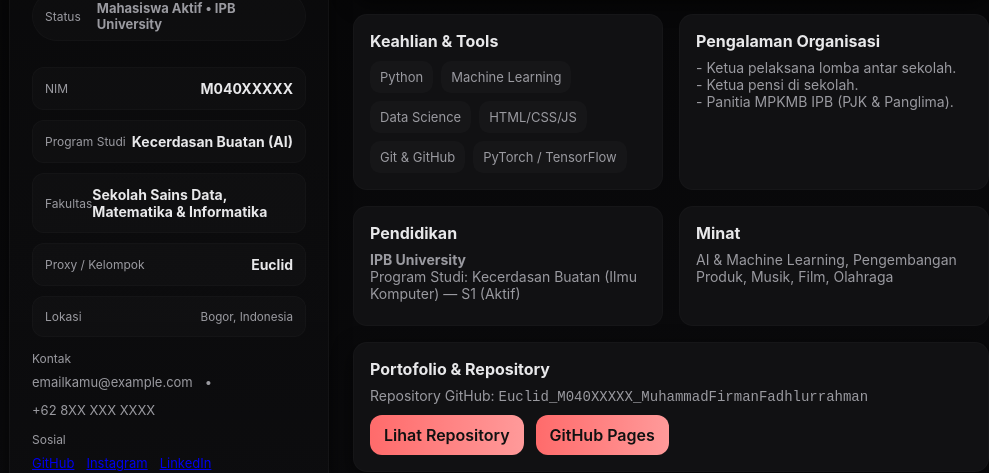
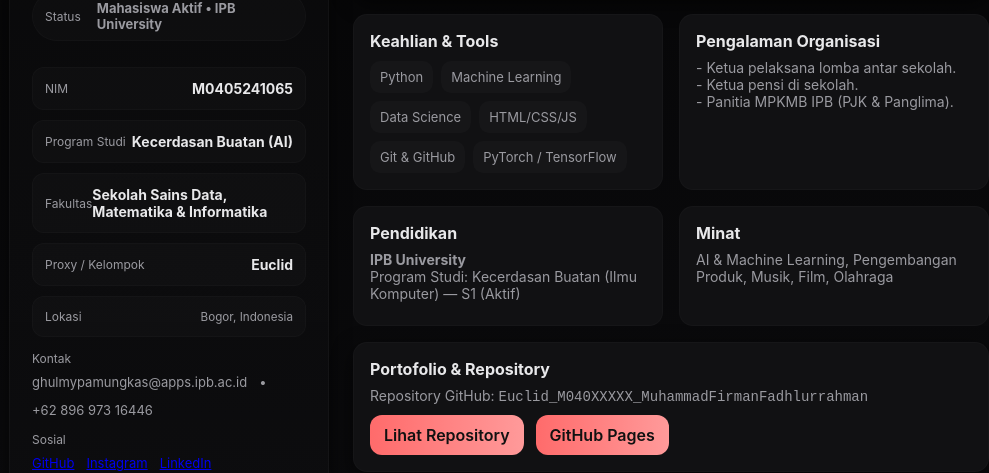
Before and after one commit to firman-gel/abi, a plain HTML site: page index.html in a window 1280 px wide. Shown: the part 249-722 px from the top of the page, without its empty margins (141-1130 px from the left). Drawn offline with Linux system fonts and the light colour scheme.

Commit message:
Update index.html

```diff
--- a/index.html
+++ b/index.html
@@ -157,7 +157,7 @@
         <strong style="margin-left:6px">Mahasiswa Aktif • IPB University</strong>
       </div>
       <div class="list">
-        <div class="item"><span class="label">NIM</span> <strong id="nim">M040XXXXX</strong></div>
+        <div class="item"><span class="label">NIM</span> <strong id="nim">M0405241065</strong></div>
         <div class="item"><span class="label">Program Studi</span> <strong>Kecerdasan Buatan (AI)</strong></div>
         <div class="item"><span class="label">Fakultas</span> <strong>Sekolah Sains Data, Matematika & Informatika</strong></div>
         <div class="item"><span class="label">Proxy / Kelompok</span> <strong id="proxy">Euclid</strong></div>
@@ -166,9 +166,9 @@
       <div style="margin-top:14px" class="muted">
         <div class="label">Kontak</div>
         <div class="footer-row contact" style="margin-top:8px">
-          <a href="mailto:emailkamu@example.com">emailkamu@example.com</a>
+          <a href="mailto:ghulmypamungkas@apps.ipb.ac.id">ghulmypamungkas@apps.ipb.ac.id</a>
           <span>•</span>
-          <a href="tel:+628XXXXX">+62 8XX XXX XXXX</a>
+          <a href="tel:+6289697316446">+62 896 973 16446</a>
         </div>
       </div>
       <div style="margin-top:14px" class="muted">
```
